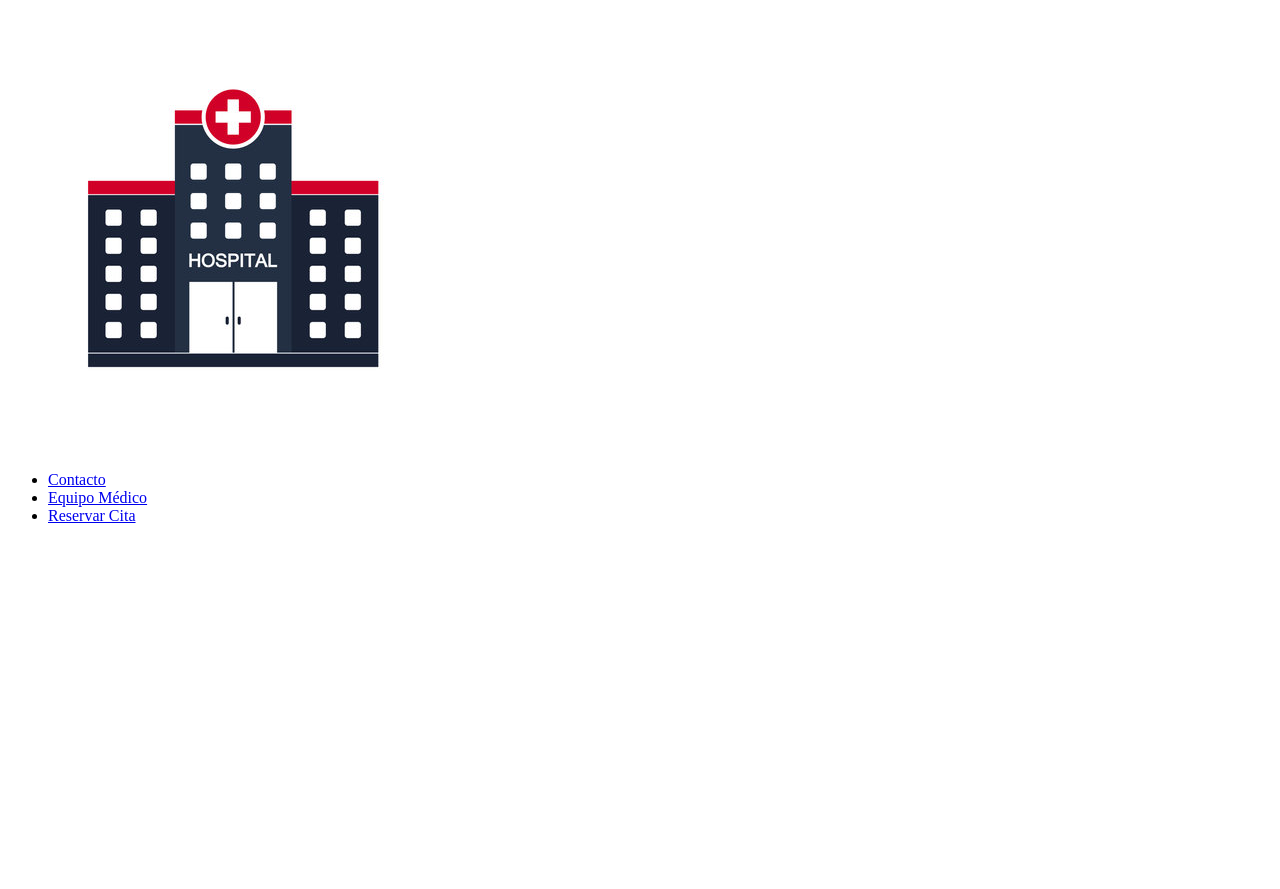
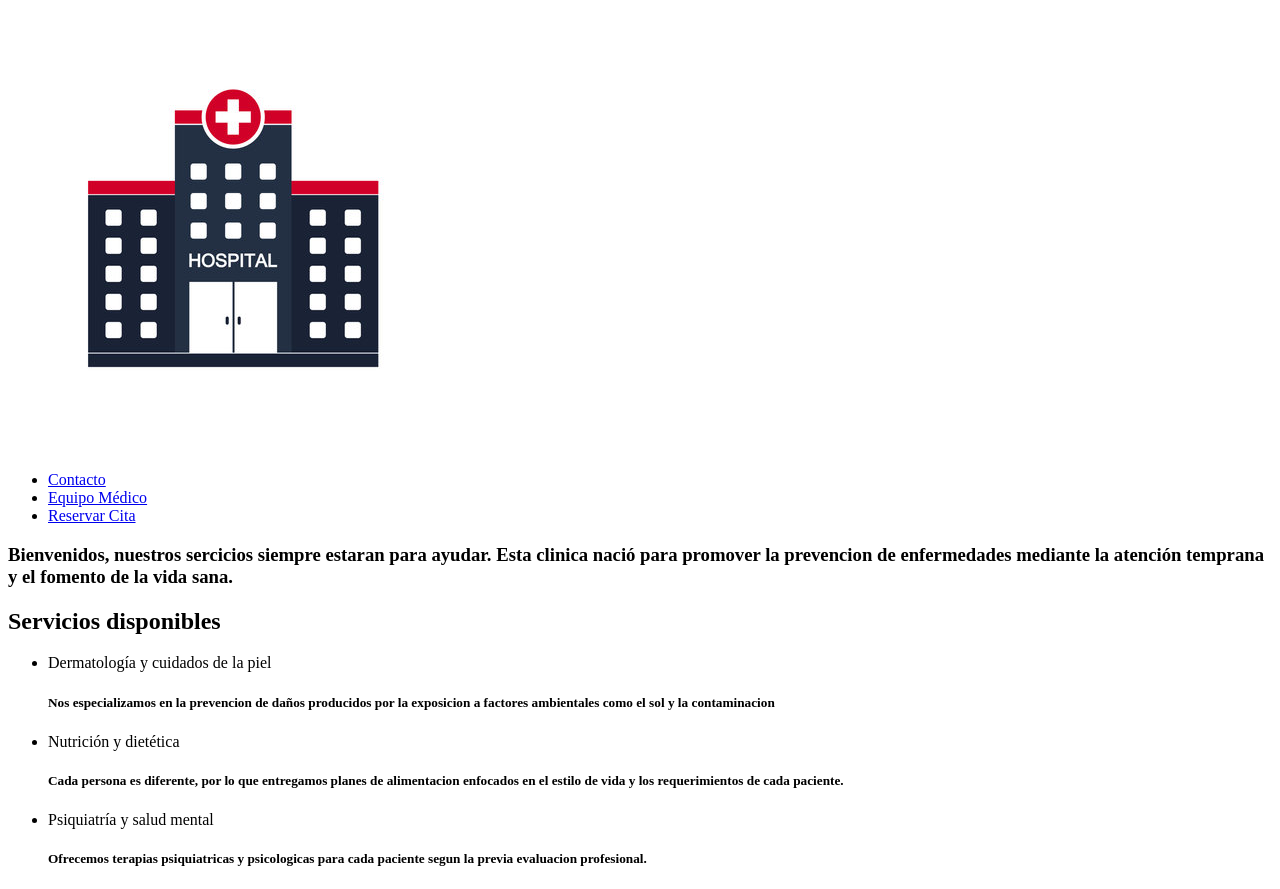
Before and after one commit to Allison-Acosta/FE-modulo1T1, a plain HTML site: page Index.html in a window 1280 px wide. Shown: the part 79-968 px from the top of the page. Before the commit the page ends 800 px from the top, so only its background shows below. Drawn offline with Linux system fonts and the light colour scheme.

Commit message:
Update Index.html

```diff
--- a/Index.html
+++ b/Index.html
@@ -15,5 +15,31 @@
         <li><a href="Reservar.html">Reservar Cita</a></li>
       </ul>
     </nav>
+    <h3>
+      Bienvenidos, nuestros sercicios siempre estaran para ayudar. Esta clinica
+      nació para promover la prevencion de enfermedades mediante la atención
+      temprana y el fomento de la vida sana.
+    </h3>
+    <section>
+      <h2>Servicios disponibles</h2>
+      <ul>
+        <li>Dermatología y cuidados de la piel</li>
+        <h5>
+          Nos especializamos en la prevencion de daños producidos por la
+          exposicion a factores ambientales como el sol y la contaminacion
+        </h5>
+        <li>Nutrición y dietética</li>
+        <h5>
+          Cada persona es diferente, por lo que entregamos planes de
+          alimentacion enfocados en el estilo de vida y los requerimientos de
+          cada paciente.
+        </h5>
+        <li>Psiquiatría y salud mental</li>
+        <h5>
+          Ofrecemos terapias psiquiatricas y psicologicas para cada paciente
+          segun la previa evaluacion profesional.
+        </h5>
+      </ul>
+    </section>
   </body>
 </html>
```
